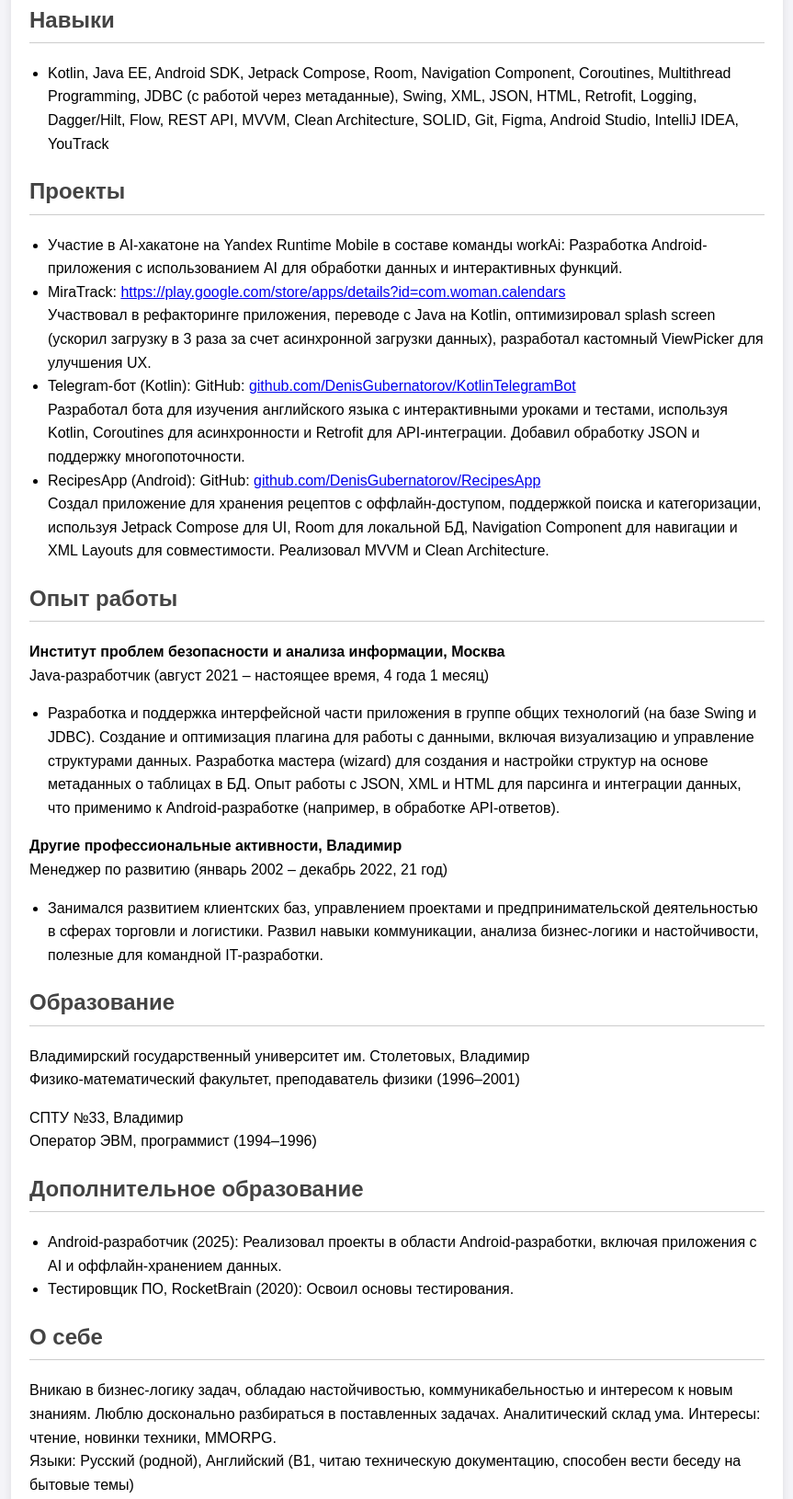
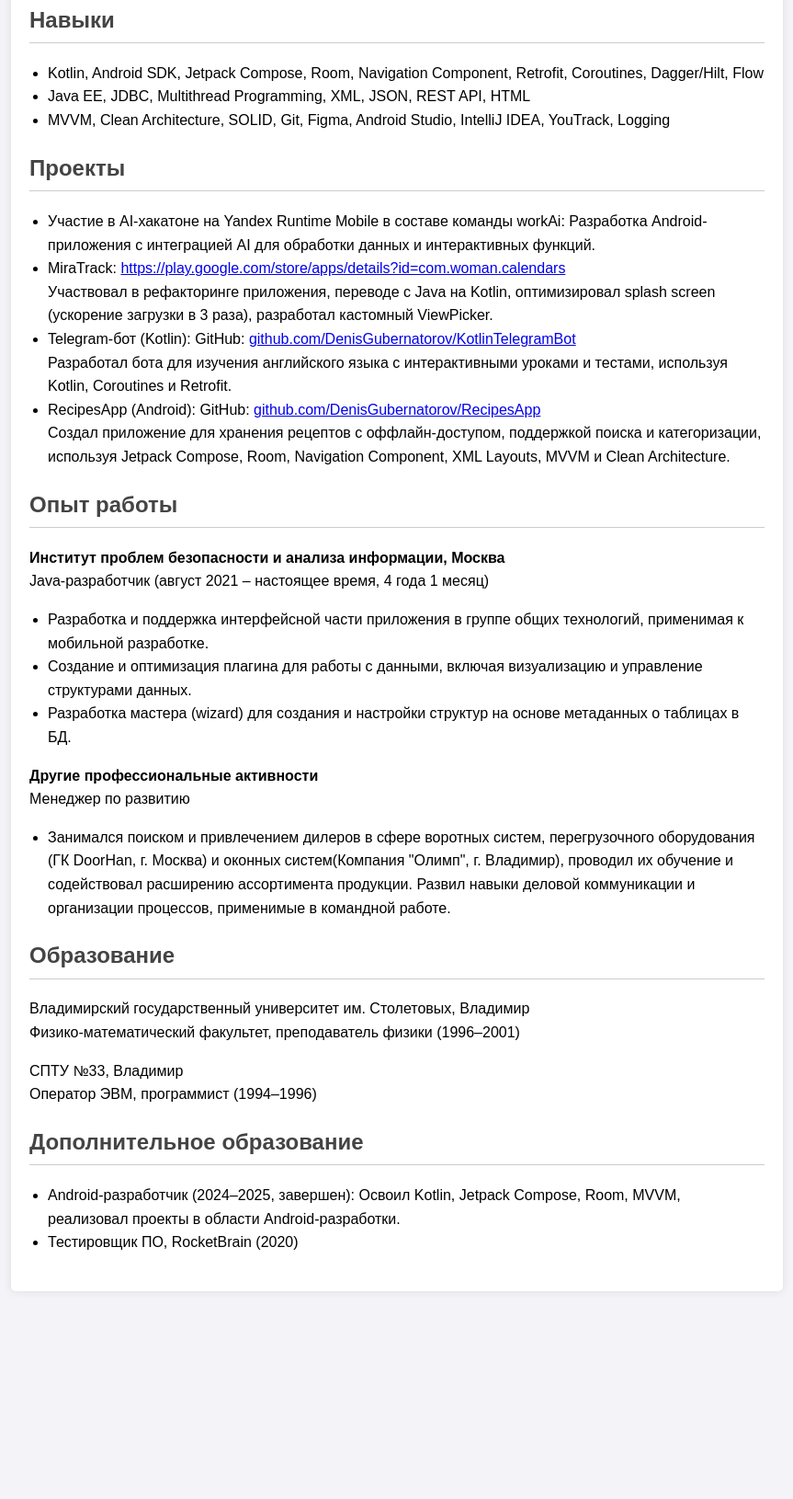
Before and after one commit to DenisGubernatorov/resume, a plain HTML site: page index.html in a window 1280 px wide. Shown: the part 576-2206 px from the top of the page at 92% size, without its empty margins (208-1071 px from the left). After the commit the page ends 2000 px from the top, so only its background shows below. Drawn offline with Linux system fonts and the light colour scheme.

Commit message:
Update index.html

```diff
--- a/index.html
+++ b/index.html
@@ -60,12 +60,12 @@
             <a href="https://github.com/DenisGubernatorov">GitHub: github.com/DenisGubernatorov</a> |
             <a href="https://denisgubernatorov.github.io/resume/">Личный сайт: denisgubernatorov.github.io/resume/</a><br>
             Телефон: +7 (999) 523-35-05 | Владимир, Россия<br>
-            Готов к командировкам, не готов к переезду
+            Готов к командировкам
         </div>
 
         <div class="section">
             <h2>О себе</h2>
-            <p>Android-разработчик с 4-летним опытом в Java-разработке (включая работу с интерфейсами, БД и метаданными) и практическими проектами на Kotlin и Jetpack. Самостоятельно освоил Android в 2025 году, фокусируясь на современных архитектурах (MVVM, Clean Architecture) и инструментах (Compose, Room). Ищу позицию junior/middle Android Developer для применения навыков в мобильной разработке. Обладаю аналитическим мышлением и опытом управления проектами из предыдущей карьеры.</p>
+            <p>Android-разработчик с опытом в Java-разработке, активно развивающийся в мобильной разработке. Вникаю в бизнес-логику задач, обладаю настойчивостью, коммуникабельностью и ориентацией на результат. Имею опыт привлечения партнеров и обучения, что помогает эффективно работать в команде. Аналитический склад ума, интерес к новым технологиям. Хобби: чтение, новинки техники, MMORPG.<br>Языки: Русский (родной), Английский (B1, читаю техническую документацию)</p>
         </div>
 
         <div class="section">
@@ -76,17 +76,19 @@
         <div class="section">
             <h2>Навыки</h2>
             <ul>
-                <li>Kotlin, Java EE, Android SDK, Jetpack Compose, Room, Navigation Component, Coroutines, Multithread Programming, JDBC (с работой через метаданные), Swing, XML, JSON, HTML, Retrofit, Logging, Dagger/Hilt, Flow, REST API, MVVM, Clean Architecture, SOLID, Git, Figma, Android Studio, IntelliJ IDEA, YouTrack</li>
+                <li>Kotlin, Android SDK, Jetpack Compose, Room, Navigation Component, Retrofit, Coroutines, Dagger/Hilt, Flow</li>
+                <li>Java EE, JDBC, Multithread Programming, XML, JSON, REST API, HTML</li>
+                <li>MVVM, Clean Architecture, SOLID, Git, Figma, Android Studio, IntelliJ IDEA, YouTrack, Logging</li>
             </ul>
         </div>
 
         <div class="section">
             <h2>Проекты</h2>
             <ul>
-                <li>Участие в AI-хакатоне на Yandex Runtime Mobile в составе команды workAi: Разработка Android-приложения с использованием AI для обработки данных и интерактивных функций.</li>
-                <li>MiraTrack: <a href="https://play.google.com/store/apps/details?id=com.woman.calendars">https://play.google.com/store/apps/details?id=com.woman.calendars</a><br>Участвовал в рефакторинге приложения, переводе с Java на Kotlin, оптимизировал splash screen (ускорил загрузку в 3 раза за счет асинхронной загрузки данных), разработал кастомный ViewPicker для улучшения UX.</li>
-                <li>Telegram-бот (Kotlin): GitHub: <a href="https://github.com/DenisGubernatorov/KotlinTelegramBot">github.com/DenisGubernatorov/KotlinTelegramBot</a><br>Разработал бота для изучения английского языка с интерактивными уроками и тестами, используя Kotlin, Coroutines для асинхронности и Retrofit для API-интеграции. Добавил обработку JSON и поддержку многопоточности.</li>
-                <li>RecipesApp (Android): GitHub: <a href="https://github.com/DenisGubernatorov/RecipesApp">github.com/DenisGubernatorov/RecipesApp</a><br>Создал приложение для хранения рецептов с оффлайн-доступом, поддержкой поиска и категоризации, используя Jetpack Compose для UI, Room для локальной БД, Navigation Component для навигации и XML Layouts для совместимости. Реализовал MVVM и Clean Architecture.</li>
+                <li>Участие в AI-хакатоне на Yandex Runtime Mobile в составе команды workAi: Разработка Android-приложения с интеграцией AI для обработки данных и интерактивных функций.</li>
+                <li>MiraTrack: <a href="https://play.google.com/store/apps/details?id=com.woman.calendars">https://play.google.com/store/apps/details?id=com.woman.calendars</a><br>Участвовал в рефакторинге приложения, переводе с Java на Kotlin, оптимизировал splash screen (ускорение загрузки в 3 раза), разработал кастомный ViewPicker.</li>
+                <li>Telegram-бот (Kotlin): GitHub: <a href="https://github.com/DenisGubernatorov/KotlinTelegramBot">github.com/DenisGubernatorov/KotlinTelegramBot</a><br>Разработал бота для изучения английского языка с интерактивными уроками и тестами, используя Kotlin, Coroutines и Retrofit.</li>
+                <li>RecipesApp (Android): GitHub: <a href="https://github.com/DenisGubernatorov/RecipesApp">github.com/DenisGubernatorov/RecipesApp</a><br>Создал приложение для хранения рецептов с оффлайн-доступом, поддержкой поиска и категоризации, используя Jetpack Compose, Room, Navigation Component, XML Layouts, MVVM и Clean Architecture.</li>
             </ul>
         </div>
 
@@ -94,11 +96,13 @@
             <h2>Опыт работы</h2>
             <p><strong>Институт проблем безопасности и анализа информации, Москва</strong><br>Java-разработчик (август 2021 – настоящее время, 4 года 1 месяц)</p>
             <ul>
-                <li>Разработка и поддержка интерфейсной части приложения в группе общих технологий (на базе Swing и JDBC). Создание и оптимизация плагина для работы с данными, включая визуализацию и управление структурами данных. Разработка мастера (wizard) для создания и настройки структур на основе метаданных о таблицах в БД. Опыт работы с JSON, XML и HTML для парсинга и интеграции данных, что применимо к Android-разработке (например, в обработке API-ответов).</li>
+                <li>Разработка и поддержка интерфейсной части приложения в группе общих технологий, применимая к мобильной разработке.</li>
+                <li>Создание и оптимизация плагина для работы с данными, включая визуализацию и управление структурами данных.</li>
+                <li>Разработка мастера (wizard) для создания и настройки структур на основе метаданных о таблицах в БД.</li>
             </ul>
-            <p><strong>Другие профессиональные активности, Владимир</strong><br>Менеджер по развитию (январь 2002 – декабрь 2022, 21 год)</p>
+            <p><strong>Другие профессиональные активности</strong><br>Менеджер по развитию</p>
             <ul>
-                <li>Занимался развитием клиентских баз, управлением проектами и предпринимательской деятельностью в сферах торговли и логистики. Развил навыки коммуникации, анализа бизнес-логики и настойчивости, полезные для командной IT-разработки.</li>
+                <li>Занимался поиском и привлечением дилеров в сфере воротных систем, перегрузочного оборудования (ГК DoorHan, г. Москва) и оконных систем(Компания "Олимп", г. Владимир), проводил их обучение и содействовал расширению ассортимента продукции. Развил навыки деловой коммуникации и организации процессов, применимые в командной работе.</li>
             </ul>
         </div>
 
@@ -111,14 +115,9 @@
         <div class="section">
             <h2>Дополнительное образование</h2>
             <ul>
-                <li>Android-разработчик (2025): Реализовал проекты в области Android-разработки, включая приложения с AI и оффлайн-хранением данных.</li>
-                <li>Тестировщик ПО, RocketBrain (2020): Освоил основы тестирования.</li>
+                <li>Android-разработчик (2024–2025, завершен): Освоил Kotlin, Jetpack Compose, Room, MVVM, реализовал проекты в области Android-разработки.</li>
+                <li>Тестировщик ПО, RocketBrain (2020)</li>
             </ul>
-        </div>
-
-        <div class="section">
-            <h2>О себе</h2>
-            <p>Вникаю в бизнес-логику задач, обладаю настойчивостью, коммуникабельностью и интересом к новым знаниям. Люблю досконально разбираться в поставленных задачах. Аналитический склад ума. Интересы: чтение, новинки техники, MMORPG.<br>Языки: Русский (родной), Английский (B1, читаю техническую документацию, способен вести беседу на бытовые темы)</p>
         </div>
     </div>
 </body>
```
